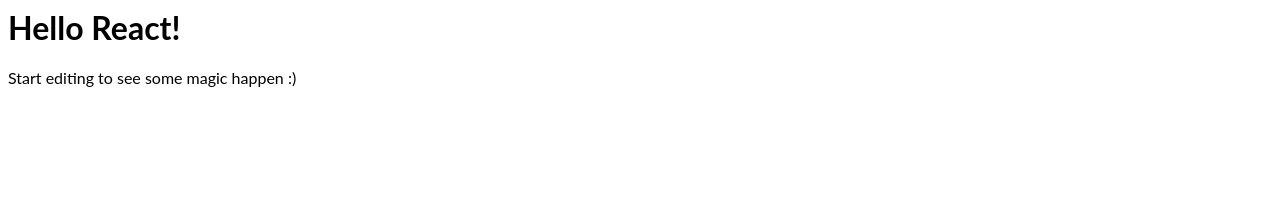
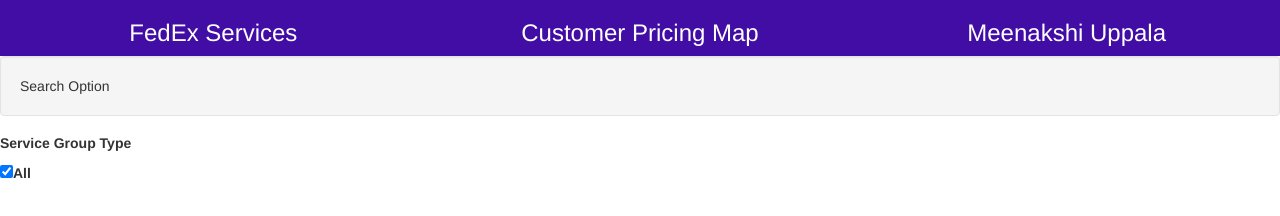
Before and after one commit to Sahana2696/react-mucwpj, a React app: page / in a window 1280 px wide. Built offline with nearby package versions, Linux system fonts and the light colour scheme.

Commit message:
3 files modified, 2 added

```diff
--- /dev/null
+++ b/RadioButton.js
@@ -0,0 +1,12 @@
+import React, {Component} from 'react';
+
+export default class RadioButton extends Component{
+  render(){
+    return(
+      <div>
+
+      </div>
+
+    )
+  }
+}
--- /dev/null
+++ b/View.js
@@ -0,0 +1,39 @@
+import React, { Component } from 'react';
+
+
+export default class View extends Component {
+  constructor(props) {
+    super(props);
+    this.state = {
+      check:"true"
+    }
+  }
+
+  render() {
+    return (
+      <div>
+        <div className="main">
+          <h3 class="col-lg-4 pull-left" > FedEx Services</h3>
+          <h3 class="col-lg-4"> Customer Pricing Map</h3>
+          <h3 class="col-lg-4 pull-right" > Meenakshi Uppala</h3>
+        </div>
+
+        <div>
+          <div className="well"> Search Option </div>
+          <h5><b> Service Group Type</b></h5>
+          <label>
+            <input type="checkbox" defaultChecked={this.state.check} />
+            All
+          </label>
+        </div>
+
+        <div>
+
+        </div>
+
+
+
+      </div>
+    )
+  }
+}
--- a/index.html
+++ b/index.html
@@ -1 +1,9 @@
+<head>
+  <title>Pricing</title>
+  <meta charset="utf-8">
+  <meta name="viewport" content="width=device-width, initial-scale=1">
+  <link rel="stylesheet" href="https://maxcdn.bootstrapcdn.com/bootstrap/3.4.0/css/bootstrap.min.css">
+  <script src="https://ajax.googleapis.com/ajax/libs/jquery/3.4.1/jquery.min.js"></script>
+  <script src="https://maxcdn.bootstrapcdn.com/bootstrap/3.4.0/js/bootstrap.min.js"></script>
+</head>
 <div id="root"></div>
--- a/index.js
+++ b/index.js
@@ -1,23 +1,21 @@
 import React, { Component } from 'react';
 import { render } from 'react-dom';
-import Hello from './Hello';
+import View from './View';
+import RadioButton from './RadioButton';
 import './style.css';
 
 class App extends Component {
   constructor() {
     super();
     this.state = {
-      name: 'React'
+
     };
   }
 
   render() {
     return (
       <div>
-        <Hello name={this.state.name} />
-        <p>
-          Start editing to see some magic happen :)
-        </p>
+       <View/>
       </div>
     );
   }
--- a/style.css
+++ b/style.css
@@ -1,3 +1,15 @@
 h1, p {
   font-family: Lato;
 }
+.main{
+   background-color: rgb(66, 13, 165);
+  height:4em;
+  text-align: center;
+  color:white;
+}
+.pull-right{
+  float:right;
+}
+.pull-left{
+  float:left;
+}
```
